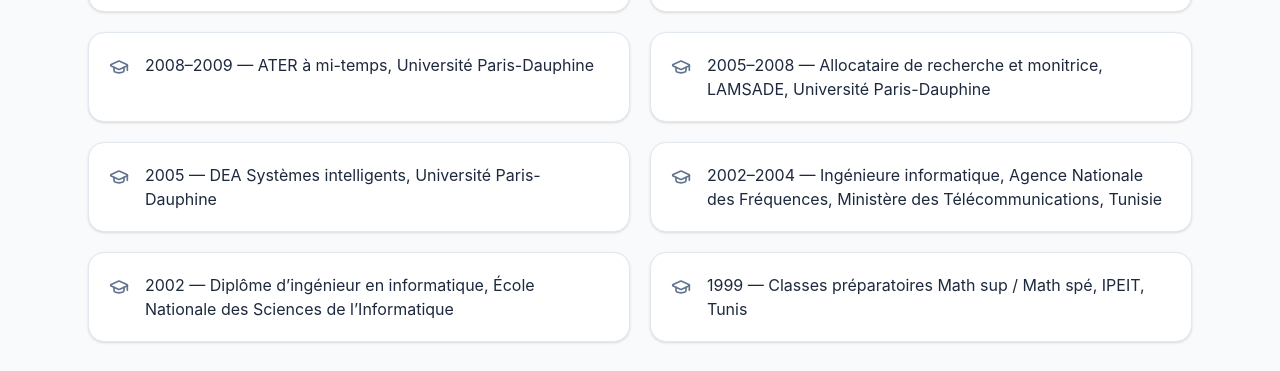
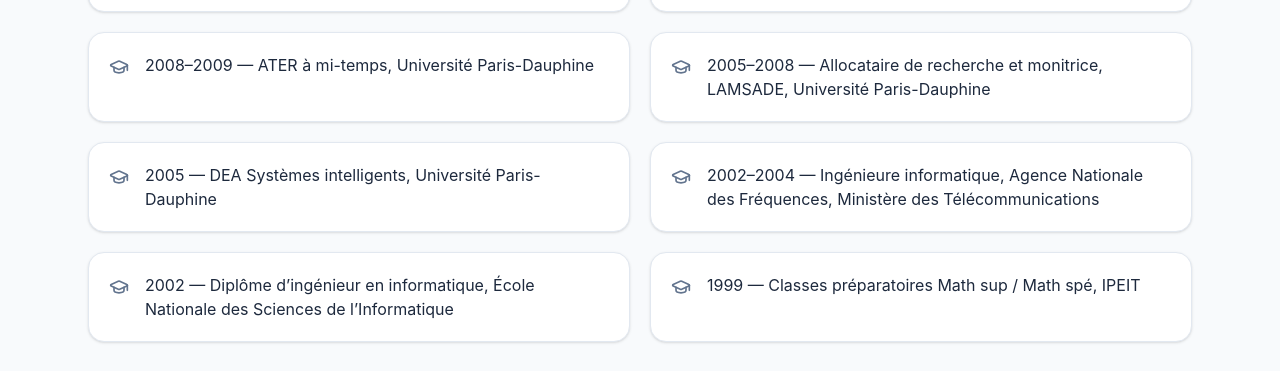
Before and after one commit to SoniaSaadaoui/sonia-guehis-page, a React (Vite) app: page / in a window 1280 px wide. Shown: the part 4717-5088 px from the top of the page. Built offline with nearby package versions, Linux system fonts and the light colour scheme.

Commit message:
Update App.jsx

```diff
--- a/src/App.jsx
+++ b/src/App.jsx
@@ -119,9 +119,9 @@
   "2008–2009 — ATER à mi-temps, Université Paris-Dauphine",
   "2005–2008 — Allocataire de recherche et monitrice, LAMSADE, Université Paris-Dauphine",
   "2005 — DEA Systèmes intelligents, Université Paris-Dauphine",
-  "2002–2004 — Ingénieure informatique, Agence Nationale des Fréquences, Ministère des Télécommunications, Tunisie",
+  "2002–2004 — Ingénieure informatique, Agence Nationale des Fréquences, Ministère des Télécommunications",
   "2002 — Diplôme d’ingénieur en informatique, École Nationale des Sciences de l’Informatique",
-  "1999 — Classes préparatoires Math sup / Math spé, IPEIT, Tunis"
+  "1999 — Classes préparatoires Math sup / Math spé, IPEIT"
 ];
 
 function Section({ id, icon: Icon, title, children }) {
```
